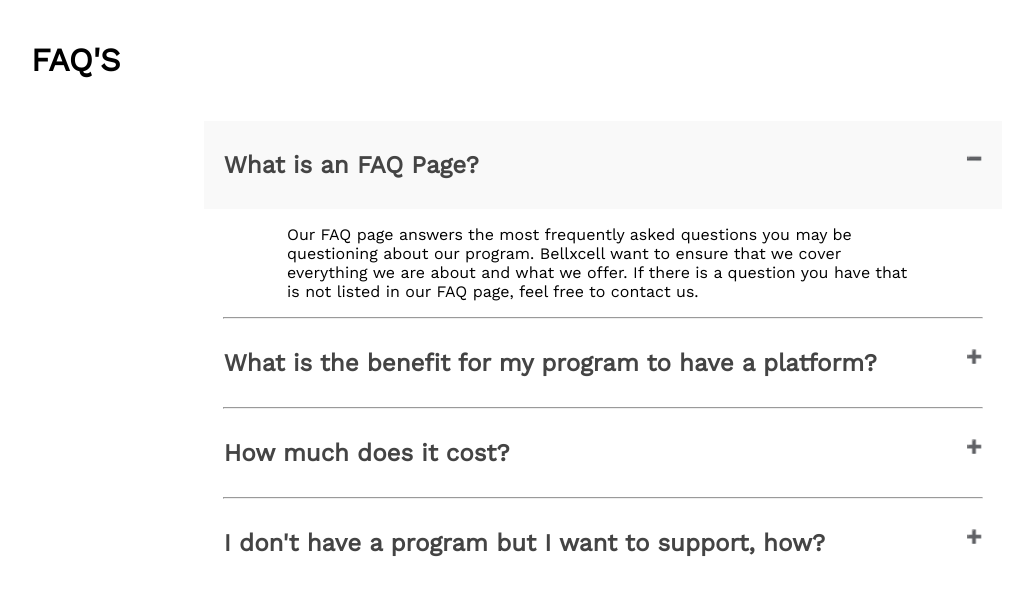
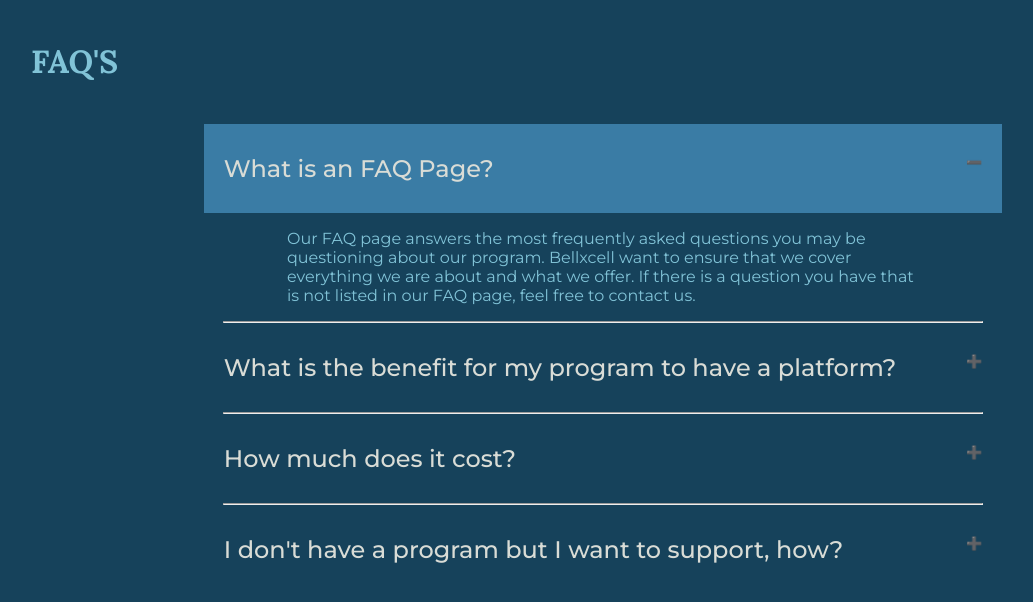
Before and after one commit to chilichellie/capstone-FAQ, a plain HTML site: page index.html in a window 1280 px wide. Both pictures are taken after a click on the element "What is an FAQ Page?". Shown: the whole page, without its empty margins (37-1070 px from the left). Drawn offline with nearby package versions, Linux system fonts and the light colour scheme.

Commit message:
Add files via upload

```diff
--- a/index.html
+++ b/index.html
@@ -8,7 +8,9 @@
     <title>FAQ PAGE</title>
     <link href="https://fonts.googleapis.com/css2?family=Work+Sans&display=swap" rel="stylesheet">
     <link rel="stylesheet" href="style.css">
-
+    <link rel="preconnect" href="https://fonts.googleapis.com">
+<link rel="preconnect" href="https://fonts.gstatic.com" crossorigin>
+<link href="https://fonts.googleapis.com/css2?family=Lora:wght@400;700&family=Montserrat:wght@200;400;500;700&display=swap" rel="stylesheet">
 </head>
 
 <body>
--- a/style.css
+++ b/style.css
@@ -1,5 +1,11 @@
+*{
+    background-color: #16425B;
+    color: #81C3D7;
+}
+
 body{
-    font-family: 'Work Sans', sans-serif;
+    font-family: 'Lora', serif;
+    font-weight: 700;
 }
 .faq-heading{
     border-bottom: #777;
@@ -19,7 +25,7 @@ flex-direction: column;
 /* Style the buttons that are used to open and close the faq-page body */
 .faq-page {
     /* background-color: #eee; */
-    color: #444;
+    color: #D9DCD6;
     cursor: pointer;
     padding: 30px 20px;
     width: 60%;
@@ -27,6 +33,8 @@ flex-direction: column;
     outline: none;
     transition: 0.4s;
     margin: auto;
+    font-family: 'Montserrat', sans-serif;
+    font-weight: 500;
 
 }
 .faq-body{
@@ -34,20 +42,20 @@ flex-direction: column;
     /* text-align: center; */
    width: 50%;
    padding: auto;
-
+   font-family: 'Montserrat', sans-serif;
+   font-weight: 400;
 }
 
 
 /* Add a background color to the button if it is clicked on (add the .active class with JS), and when you move the mouse over it (hover) */
 .active,
 .faq-page:hover {
-    background-color: #F9F9F9;
+    background-color: #3A7CA5;
 }
 
 /* Style the faq-page panel. Note: hidden by default */
 .faq-body {
     padding: 0 18px;
-    background-color: white;
     display: none;
     overflow: hidden;
 }
```
